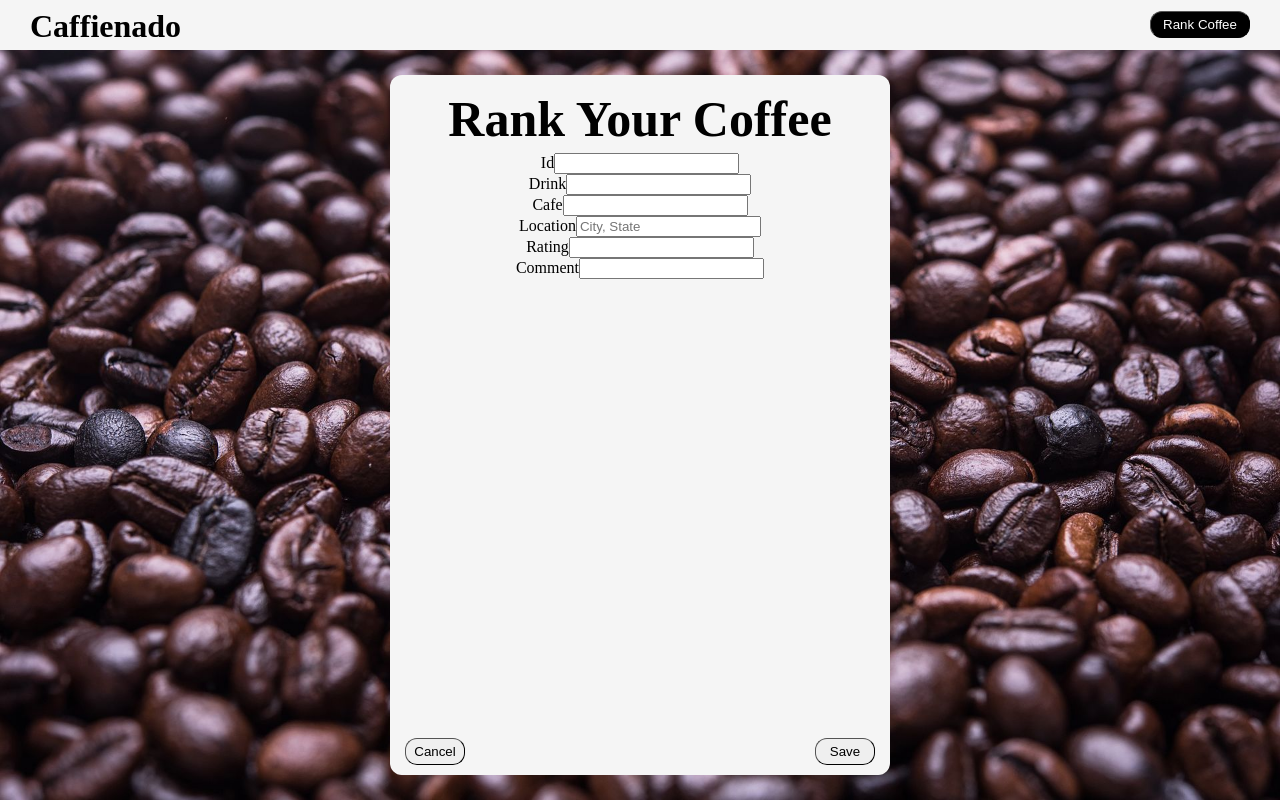
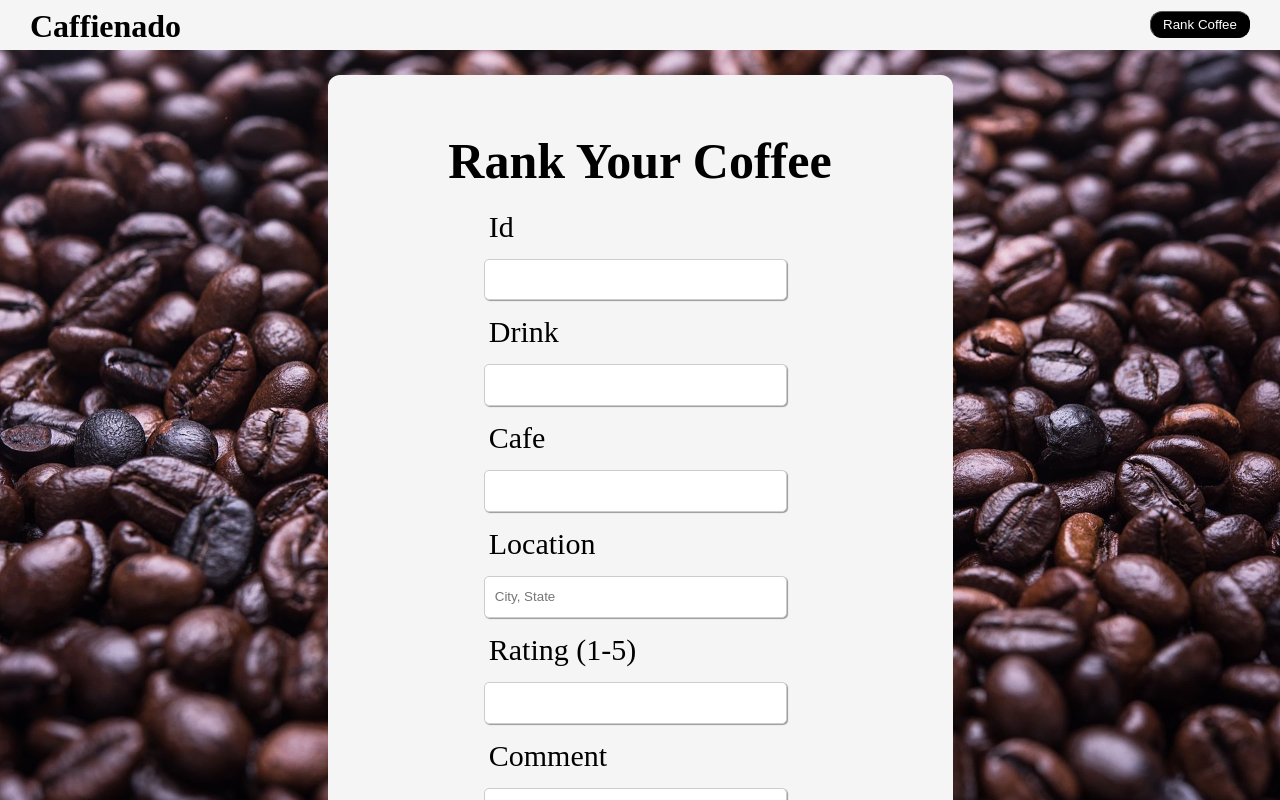
Before and after one commit to ADWrobo/coffee-ranking-platform, an Angular app in the folder angular-frontend/: page /create in a window 1280 px wide. Shown: the top 800 px of the page. Built offline with nearby package versions, Linux system fonts and the light colour scheme.

Commit message:
Formats form

```diff
--- a/angular-frontend/src/app/create/create.component.css
+++ b/angular-frontend/src/app/create/create.component.css
@@ -2,17 +2,41 @@ h2 {
     font-size: 50px;
     padding: 5px;
     padding-top: 15px;
-    margin: 0;
+    margin-bottom: 10px;
+    text-align: center;
 }
 
-h3 {
+label {
+    font-weight: Medium;
+    font-size: 30px;
     padding: 5px;
-    margin: 0;
+    display: block;
+    margin-bottom: 10px;
 }
 
-h4 {
-    padding: 5px;
-    margin: 0;
+input, textarea {
+    padding: 10px;
+    line-height: 1.5;
+    border-radius: 5px;
+    border: 1px solid #ccc;
+    box-shadow: 1px 1px 1px #999;
+    margin-bottom: 10px;
+    width: 60%;
+}
+
+.control {
+    width: 75%;
+    margin-left: 25%;
+}
+
+.test-form>.control {
+    margin-bottom: 20px;
+    padding: 10px;
+
+    >span {
+        color: red;
+        margin-left: 5px;
+    }
 }
 
 .star {
@@ -36,8 +60,8 @@ h4 {
 
 .card{
     background-color: whitesmoke;
-    width: 500px;
-    height: 700px;
+    width: 625px;
+    height: 875px;
     border-radius: 12px;
     text-align: center;
     margin: 15px;
@@ -50,19 +74,8 @@ h4 {
     top: 0;
     left: 0;
     right: 0;
+    text-align: left;
 }
-
-/* .text-card-container {
-    position: absolute;
-    top: 150px;
-    left: 0;
-    right: 0;
-    bottom: 25px;
-    padding-right: 10px;
-    padding-left: 10px;
-    overflow: scroll;
-
-} */
 
 .button-card-container {
     background-color: whitesmoke;
--- a/angular-frontend/src/app/create/create.component.html
+++ b/angular-frontend/src/app/create/create.component.html
@@ -26,13 +26,14 @@
                     <span *ngIf="!locationField.valid && saveUnsuccessful">Location of the Cafe is required.</span>
                 </div>
                 <div class="control">
-                    <label>Rating</label>
-                    <input type="text" name="rating" [(ngModel)]="rating" required #ratingField="ngModel" />
-                    <span *ngIf="!ratingField.valid && saveUnsuccessful">Rating is required.</span>
+                    <label>Rating (1-5) </label>
+                    <input type="text" name="rating" [(ngModel)]="rating"
+                    pattern="[1-5]" required #ratingField="ngModel" />
+                    <span *ngIf="!ratingField.valid && saveUnsuccessful">Rank must be 1-5.</span>
                 </div>
                 <div class="control">
                     <label>Comment</label>
-                    <input type="text" name="comment" [(ngModel)]="comment" #commentField="ngModel" />
+                    <textarea name="comment" [(ngModel)]="comment" #commentField="ngModel"></textarea>
                 </div>
             </div>
             <div class="button-card-container">
--- a/angular-frontend/src/app/create/create.component.ts
+++ b/angular-frontend/src/app/create/create.component.ts
@@ -22,7 +22,7 @@ export class CreateComponent {
   saveUnsuccessful: boolean;
   httpClient: any;
 
- constructor(httpClient: HttpClient, public router: Router) {
+  constructor(public createHttpClient: HttpClient, public router: Router) {
 
  }
 
@@ -32,7 +32,6 @@ export class CreateComponent {
 
     if (!ngForm.valid) {
       this.saveUnsuccessful = true;
-      alert("All Fields are Required");
       return;
     }
     console.log(ngForm);
@@ -51,10 +50,12 @@ export class CreateComponent {
       location: this.location,
       rating: this.rating,
       ratingRemainder: this.ratingRemainder,
+      // rating: this.rating = "★★★★",
+      // ratingRemainder: this.ratingRemainder = "★",
       comment: this.comment
     };
 
-    this.httpClient.post("http://localhost:8080/ranks", data, options)
+    this.createHttpClient.post<any>("http://localhost:8080/ranks", data, options)
       .subscribe({
         next: () => {
           console.log("Call successful");
```
Also changed, not shown: 1 other file (tests, documents, lock files or other folders).
